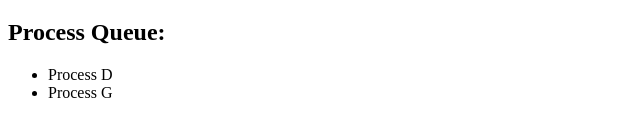
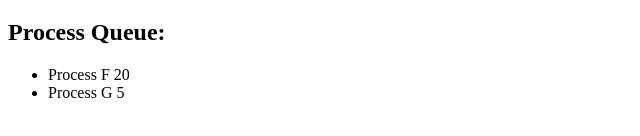
Before and after one commit to Sistemas-operativos-team/process-planning-algorithms, a React (Vite) app: page / in a window 1280 px wide. Shown: the part 196-332 px from the top of the page, without its empty margins (0-640 px from the left). Built offline with nearby package versions, Linux system fonts and the light colour scheme.

Commit message:
all arival time in cero

```diff
--- a/src/components/ShortestJobFirst.jsx
+++ b/src/components/ShortestJobFirst.jsx
@@ -3,12 +3,12 @@ import { useState, useEffect } from 'react';
 export const ShortestJobFirst = () => {
   const [processes, setProcesses] = useState([
     { id: 1, name: 'Process A', arrivalTime: 0, burstTime: 4 },
-    { id: 2, name: 'Process B', arrivalTime: 2, burstTime: 2 },
-    { id: 3, name: 'Process C', arrivalTime: 4, burstTime: 1 },
-    { id: 4, name: 'Process D', arrivalTime: 5, burstTime: 3 },
-    { id: 5, name: 'Process E', arrivalTime: 6, burstTime: 2 },
-    { id: 6, name: 'Process F', arrivalTime: 7, burstTime: 1 },
-    { id: 7, name: 'Process G', arrivalTime: 8, burstTime: 5 },
+    { id: 2, name: 'Process B', arrivalTime: 0, burstTime: 2 },
+    { id: 3, name: 'Process C', arrivalTime: 0, burstTime: 1 },
+    { id: 4, name: 'Process D', arrivalTime: 0, burstTime: 3 },
+    { id: 5, name: 'Process E', arrivalTime: 0, burstTime: 2 },
+    { id: 6, name: 'Process F', arrivalTime: 0, burstTime: 20 },
+    { id: 7, name: 'Process G', arrivalTime: 0, burstTime: 5 },
     // Agrega más procesos aquí
   ]);
 
@@ -67,7 +67,7 @@ export const ShortestJobFirst = () => {
         <h2>Process Queue:</h2>
         <ul>
           {processes.map(process => (
-            <li key={process.id}>{process.name}</li>
+            <li key={process.id}>{process.name} {process.burstTime}</li>
           ))}
         </ul>
       </div>
```
